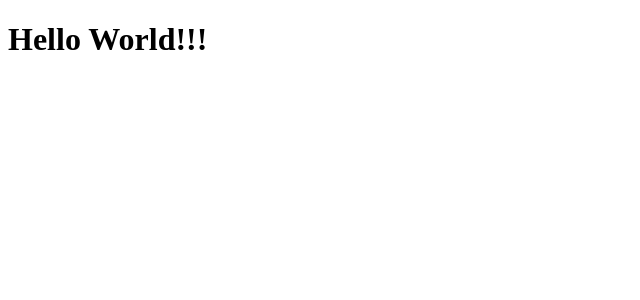
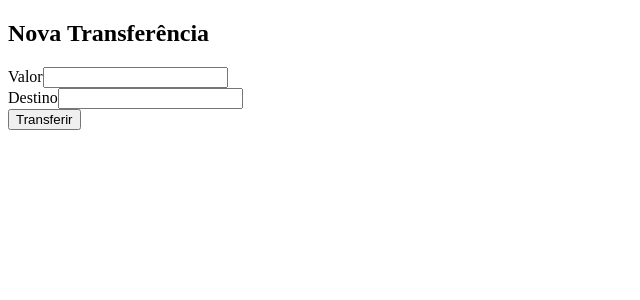
Before and after one commit to Matheus-Borges-Never/bytebank, an Angular app: page / in a window 1280 px wide. Shown: the top 300 px of the page, without its empty margins (0-640 px from the left). Built offline with nearby package versions, Linux system fonts and the light colour scheme.

Commit message:
primeiro form

```diff
--- a/src/app/app.component.html
+++ b/src/app/app.component.html
@@ -1 +1,15 @@
-<h1>Hello World!!!</h1>
+<form>
+  <h2>Nova Transferência</h2>
+
+  <div>
+    <label for="valor">Valor</label>
+    <input id="valor" type="text">
+  </div>
+
+  <div>
+    <label for="destino">Destino</label>
+    <input id="destino" type="text">
+  </div>
+
+  <button>Transferir</button>
+</form>
```
